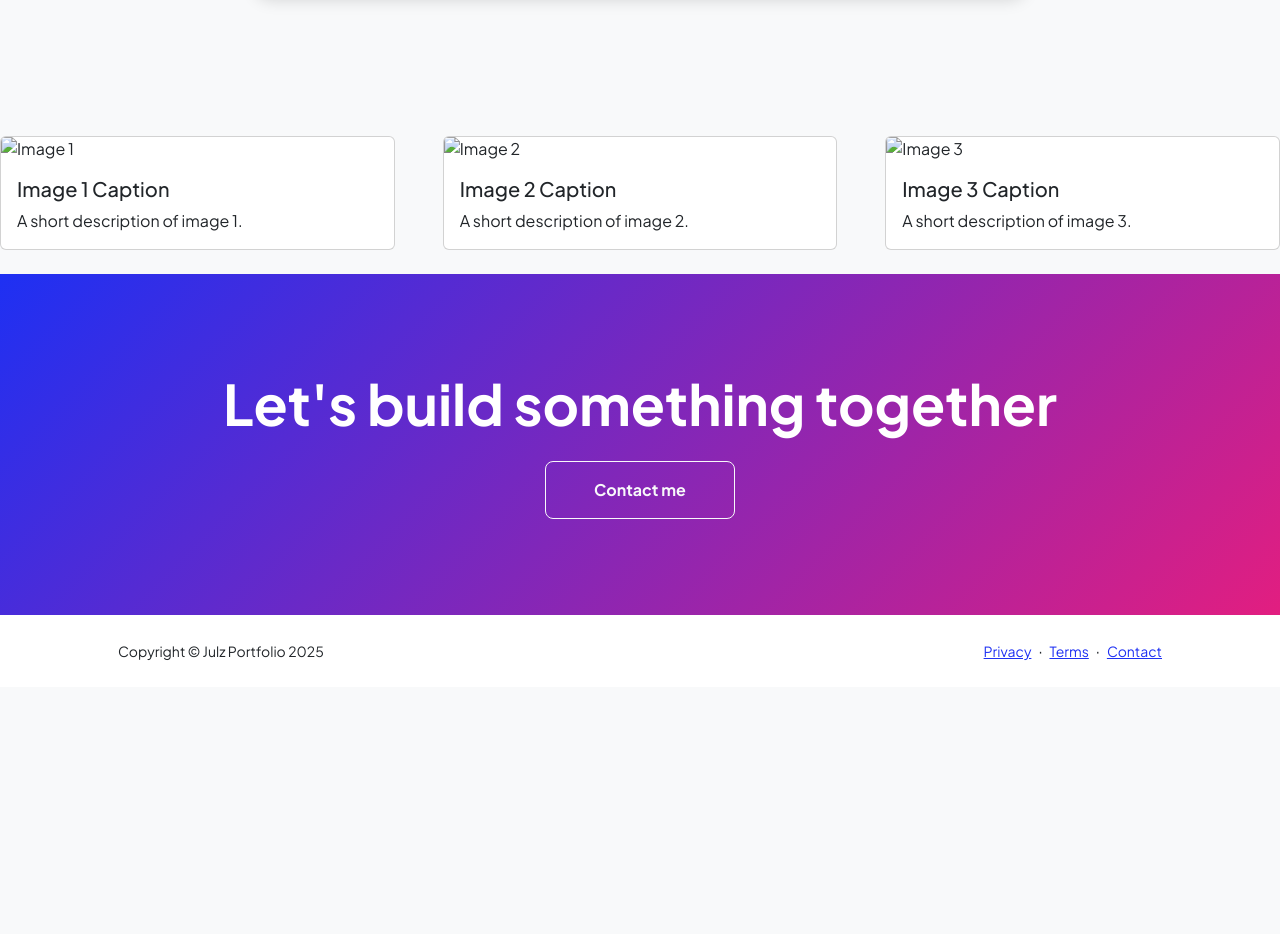
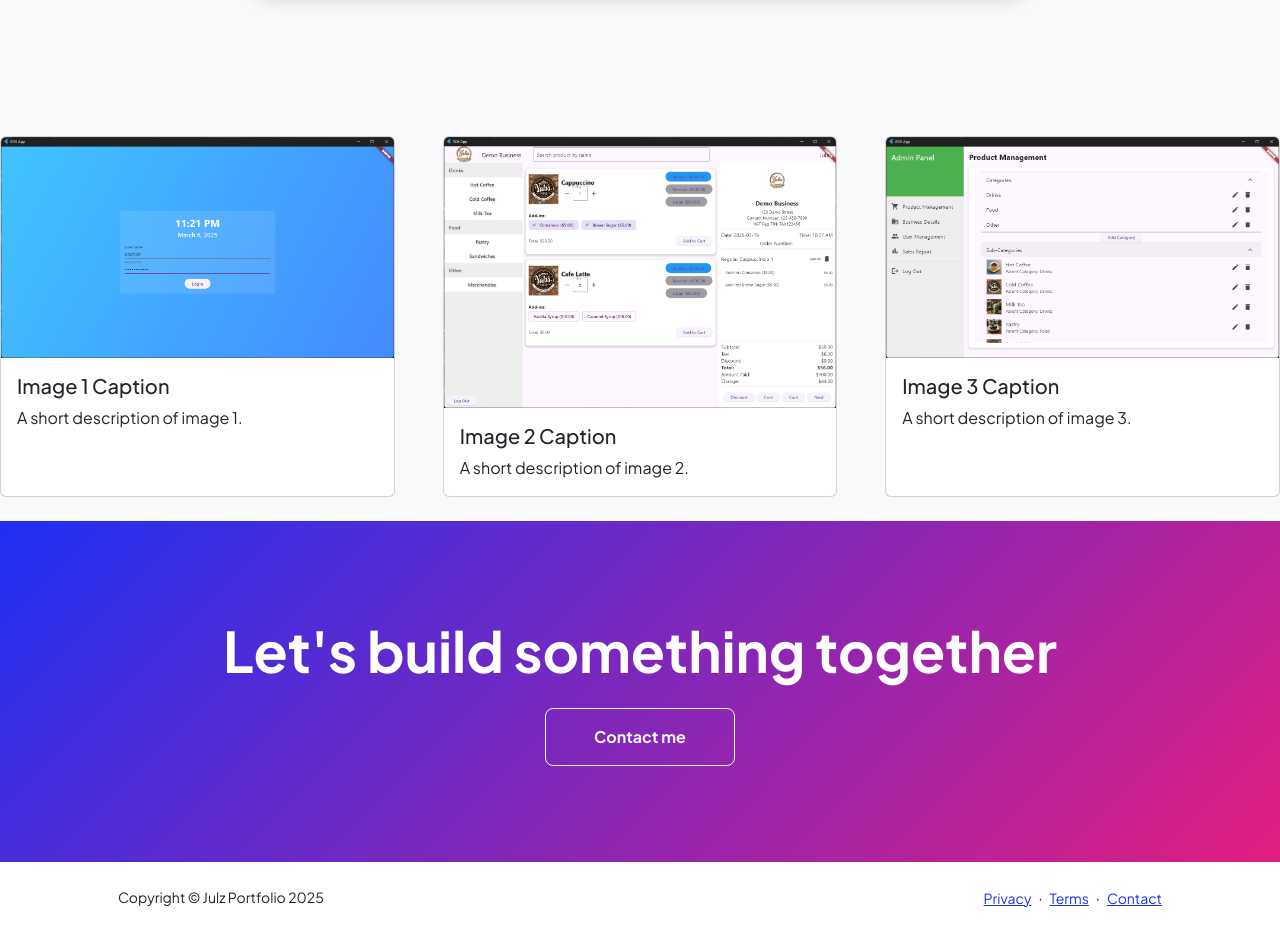
Before and after one commit to juliemadelar/juliemadelar.github.io, a plain HTML site: page projects.html in a window 1280 px wide. Shown: the part 2600-3534 px from the top of the page. Before the commit the page ends 3287 px from the top, so only its background shows below. Drawn offline with nearby package versions, Linux system fonts and the light colour scheme; a script that the page names is missing.

Commit message:
chore: remove unused image assets and update image formats in projects.html

```diff
--- a/projects.html
+++ b/projects.html
@@ -145,7 +145,7 @@
         <div class="row gx-5 justify-content-center">
             <div class="col-lg-4 col-md-6 mb-4">
                 <div class="card h-100">
-                    <img src="assets/image1.jpg" class="card-img-top" alt="Image 1">
+                    <img src="assets/image1.png" class="card-img-top" alt="Image 1">
                     <div class="card-body">
                         <h5 class="card-title">Image 1 Caption</h5>
                         <p class="card-text">A short description of image 1.</p>
@@ -154,7 +154,7 @@
             </div>
             <div class="col-lg-4 col-md-6 mb-4">
                 <div class="card h-100">
-                    <img src="assets/image2.jpg" class="card-img-top" alt="Image 2">
+                    <img src="assets/image2.png" class="card-img-top" alt="Image 2">
                     <div class="card-body">
                         <h5 class="card-title">Image 2 Caption</h5>
                         <p class="card-text">A short description of image 2.</p>
@@ -163,7 +163,7 @@
             </div>
             <div class="col-lg-4 col-md-6 mb-4">
                 <div class="card h-100">
-                    <img src="assets/image3.jpg" class="card-img-top" alt="Image 3">
+                    <img src="assets/image3.png" class="card-img-top" alt="Image 3">
                     <div class="card-body">
                         <h5 class="card-title">Image 3 Caption</h5>
                         <p class="card-text">A short description of image 3.</p>
```
Also changed, not shown: assets/admin panel 2.png (deleted), assets/image1.png (added), assets/image2.png (renamed from assets/store page.png), assets/image3.png (renamed from assets/admin panel.png).
